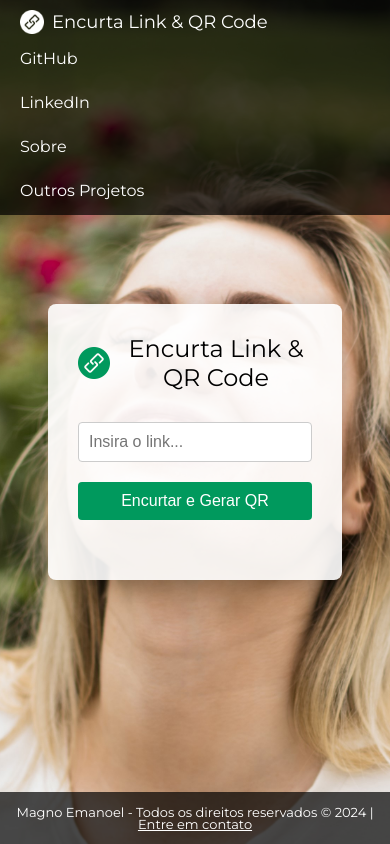
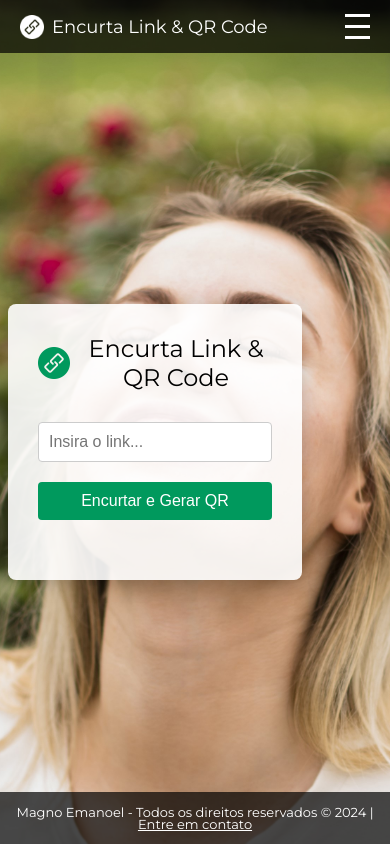
Before and after one commit to MagnoEmanoel/encurta, a website: page public/index.html in a window 390 px wide. Drawn offline with Linux system fonts and the light colour scheme.

Commit message:
Hamburger button

```diff
--- a/public/index.html
+++ b/public/index.html
@@ -58,6 +58,42 @@
         .navbar a:hover {
             text-decoration: underline;
         }
+        .hamburger {
+            display: none;
+            flex-direction: column;
+            cursor: pointer;
+        }
+        .hamburger div {
+            width: 25px;
+            height: 3px;
+            background-color: white;
+            margin: 4px 0;
+            transition: 0.4s;
+        }
+        /* Esconde os links e exibe o menu hambúrguer em telas pequenas */
+        @media (max-width: 600px) {
+            .navbar-links {
+                display: none;
+                flex-direction: column;
+                width: 100%;
+                background-color: rgba(0, 0, 0, 0.8);
+                position: absolute;
+                top: 60px;
+                left: 0;
+                text-align: center;
+                padding: 10px 0;
+            }
+            .navbar-links a {
+                padding: 10px 0;
+                font-size: 18px;
+            }
+            .navbar-links.active {
+                display: flex;
+            }
+            .hamburger {
+                display: flex;
+            }
+        }
         .container {
             background: rgba(255, 255, 255, 0.9);
             padding: 30px;
@@ -67,7 +103,7 @@
             max-width: 500px;
             text-align: center;
             margin-top: 40px;
-            margin-left: -400px;
+            margin-left: -80px;
         }
         .title {
             display: flex;
@@ -151,23 +187,6 @@
             color: rgb(255, 255, 255);
             text-decoration: underline;
         }
-        @media (max-width: 600px) {
-            .navbar {
-                flex-direction: column;
-                align-items: flex-start;
-            }
-            .navbar-links {
-                margin-top: 10px;
-                flex-direction: column;
-                width: 100%;
-            }
-            .navbar-links a {
-                padding: 5px 0;
-            }
-            .container {
-                margin-left: 0; /* Remove margem esquerda em telas pequenas */
-            }
-        }
     </style>
 </head>
 <body>
@@ -182,6 +201,11 @@
             <a href="https://www.linkedin.com/in/magnoemanoel/" target="_blank">LinkedIn</a>
             <a href="#">Sobre</a>
             <a href="#">Outros Projetos</a>
+        </div>
+        <div class="hamburger" onclick="toggleMenu()">
+            <div></div>
+            <div></div>
+            <div></div>
         </div>
     </nav>
 
```
